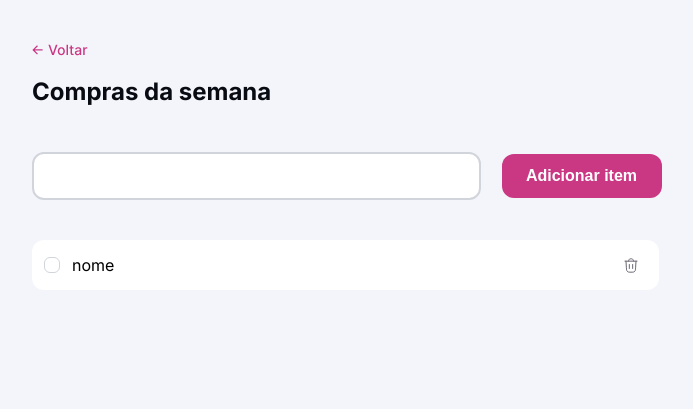
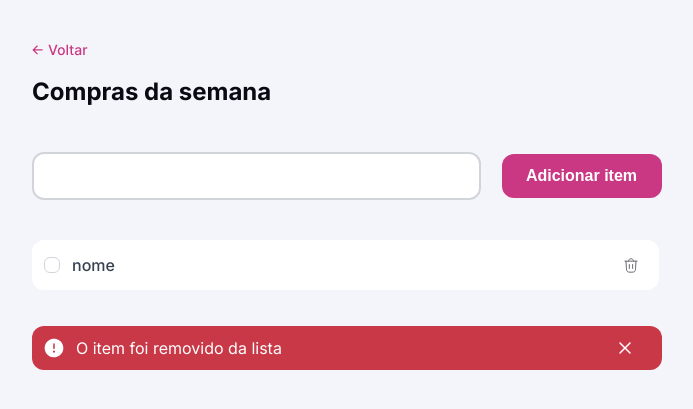
Before and after one commit to isabelasiilva/lista-de-compras, a plain HTML site: page index.html in a window 1280 px wide. Shown: the part 87-496 px from the top of the page, without its empty margins (293-986 px from the left). Drawn offline with Linux system fonts and the light colour scheme.

Commit message:
acrescentando o box de alert

```diff
--- a/index.html
+++ b/index.html
@@ -26,14 +26,19 @@
     </form>
 
     <div id="lista">
-
       <span id="itemBox">
       <input type="checkbox" name="">
       <p>nome</p>
       <img src="/assets/icon delete.svg" alt="icon de uma lixeira">
       </span>
+    </div>
 
-    </div>
+    <span id="alert">
+      <img src="/assets/alert.svg" alt="">
+      <p>O item foi removido da lista</p>
+      <img src="/assets/iconX.svg" alt="">
+    </span>
+
   </main>
 </body>
 </html>
--- a/style.css
+++ b/style.css
@@ -87,9 +87,11 @@ h1 {
   align-items: center;
   background-color: white;
   border-radius: 12px;
+  color: var(--content-secondary);
+  font-weight: 500;
 }
 
-#itemBox p {
+#itemBox p, #aler p {
   text-align: left;
   width: 531px;
 }
@@ -107,3 +109,21 @@ h1 {
 #itemBox img {
   margin: 8.5px 12px;
 }
+
+#alert {
+  display: flex;
+  align-items: center;
+  border-radius: 12px;
+  background-color: var(--color-danger);
+
+  color: white;
+}
+
+#alert img {
+  margin: 12px;
+}
+
+#alert p {
+  text-align: left;
+  width: 531px;
+}
```
Also changed, not shown: assets/alert.svg (added), assets/iconX.svg (added).
